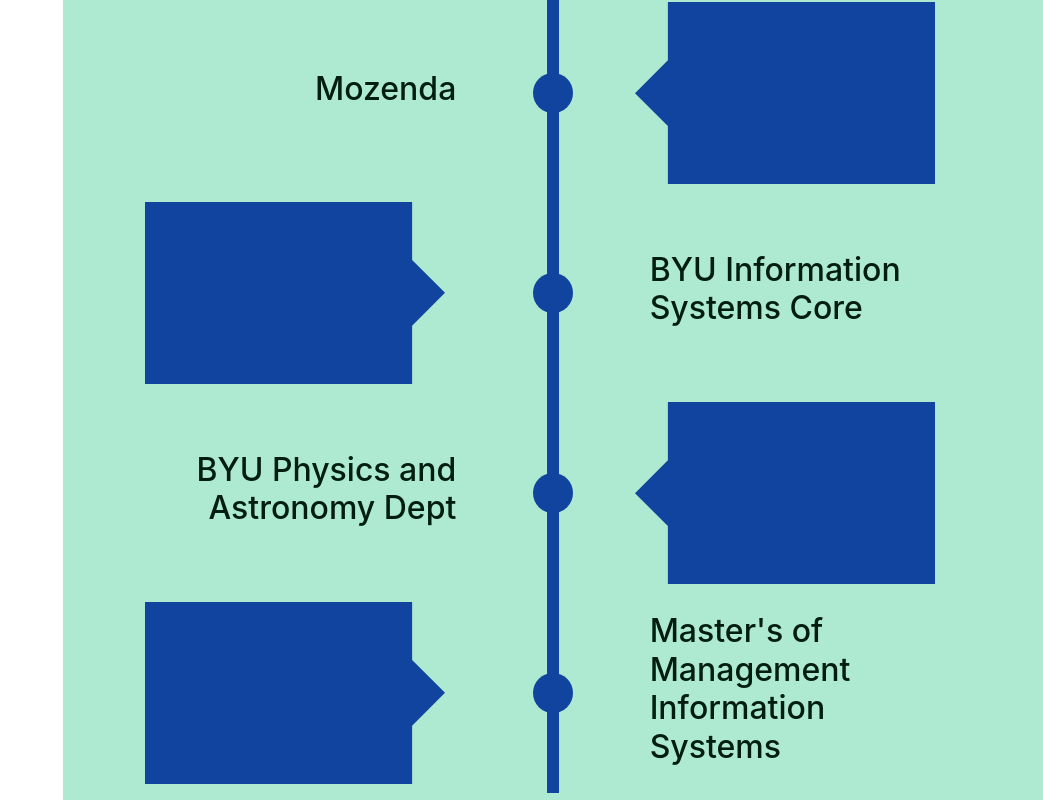
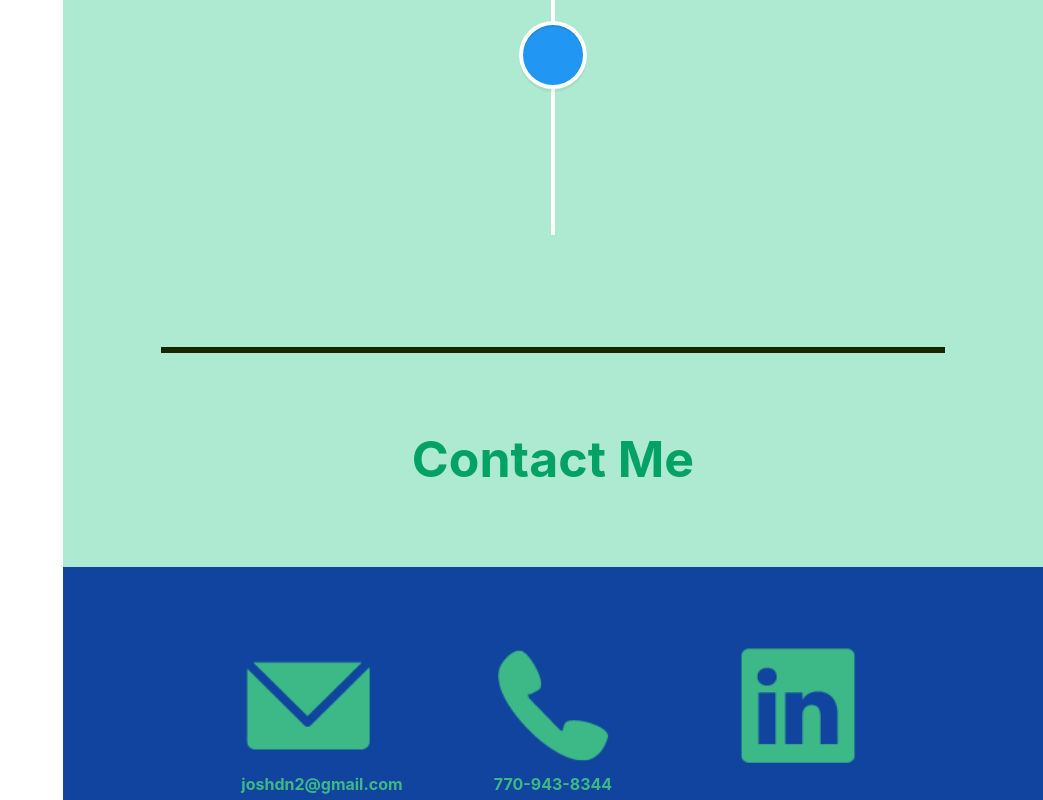
Before and after one commit to joshdn2/resume, a React (Create React App) app: page / in a window 1280 px wide. Shown: the part 1840-2640 px from the top of the page, without its empty margins (237-1280 px from the left). Built offline with nearby package versions, Linux system fonts and the light colour scheme.

Commit message:
try 2 with vertical timeline

```diff
--- a/src/NotSidebar/NotSidebar.js
+++ b/src/NotSidebar/NotSidebar.js
@@ -145,26 +145,23 @@
                 </Col>
             </Row>
             <Row>
-                <Col md={1}></Col>
-                <Col md={4} className="centerTitleLeft"><h2>Mozenda</h2></Col>
-                <Col md={2} className="centertimeline" style={{textAlign:'center'}}><img src={timelinePoint}></img></Col>
-                <Col md={4} className="experienceTextBubble" ><img src={experienceText}></img></Col>
-                <Col md={1}></Col>
-                <Col md={1}></Col>
-                <Col md={4} className="experienceTextBubble" ><img src={experienceTextLeft}></img></Col>
-                <Col md={2} className="centertimeline" style={{textAlign:'center'}}><img src={timelinePoint}></img></Col>
-                <Col md={4} className="centerTitleRight"><h2>BYU Information Systems Core</h2></Col>
-                <Col md={1}></Col>
-                <Col md={1}></Col>
-                <Col md={4} className="centerTitleLeft"><h2>BYU Physics and Astronomy Dept</h2></Col>
-                <Col md={2} className="centertimeline" style={{textAlign:'center'}}><img src={timelinePoint}></img></Col>
-                <Col md={4} className="experienceTextBubble" ><img src={experienceText}></img></Col>
-                <Col md={1}></Col>
-                <Col md={1}></Col>
-                <Col md={4} className="experienceTextBubble" ><img src={experienceTextLeft}></img></Col>
-                <Col md={2} className="centertimeline" style={{textAlign:'center'}}><img src={timelinePoint}></img></Col>
-                <Col md={4} className="centerTitleRight"><h2>Master's of Management Information Systems</h2></Col>
-                <Col md={1}></Col>
+            {/* https://www.npmjs.com/package/react-vertical-timeline-component */}
+                <VerticalTimeline>
+                    <VerticalTimelineElement
+                        className="vertical-timeline-element--work"
+                        contentStyle={{ background: 'rgb(33, 150, 243)', color: '#fff' }}
+                        contentArrowStyle={{ borderRight: '7px solid  rgb(33, 150, 243)' }}
+                        date="2018-2020"
+                        iconStyle={{ background: 'rgb(33, 150, 243)', color: '#fff' }}
+                        icon=""
+                    >
+                        <h3 className="vertical-timeline-element-title">Mozenda</h3>
+                        <h4 className="vertical-timeline-element-subtitle">Pleasant Grove, UT</h4>
+                        <p>
+                        LOrem ii[sum asiudlfaindlfalskdjflk a;oiwej ;foaiejr;oifj ;eroksflekrf]
+                        </p>
+                    </VerticalTimelineElement>
+                </VerticalTimeline>
             </Row>
             <br/><br/><br/><br/>
             <Row><hr className="lineBreak"/></Row>
```
